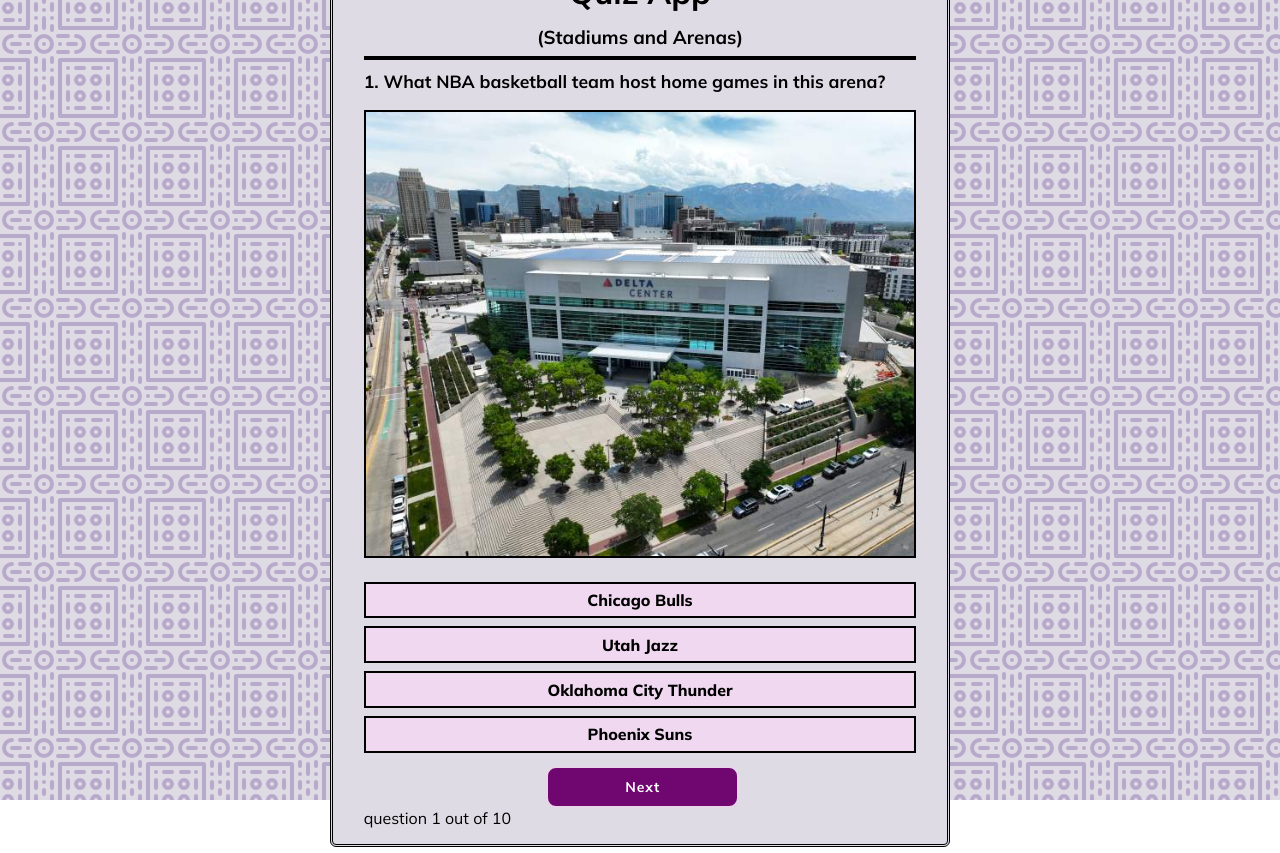
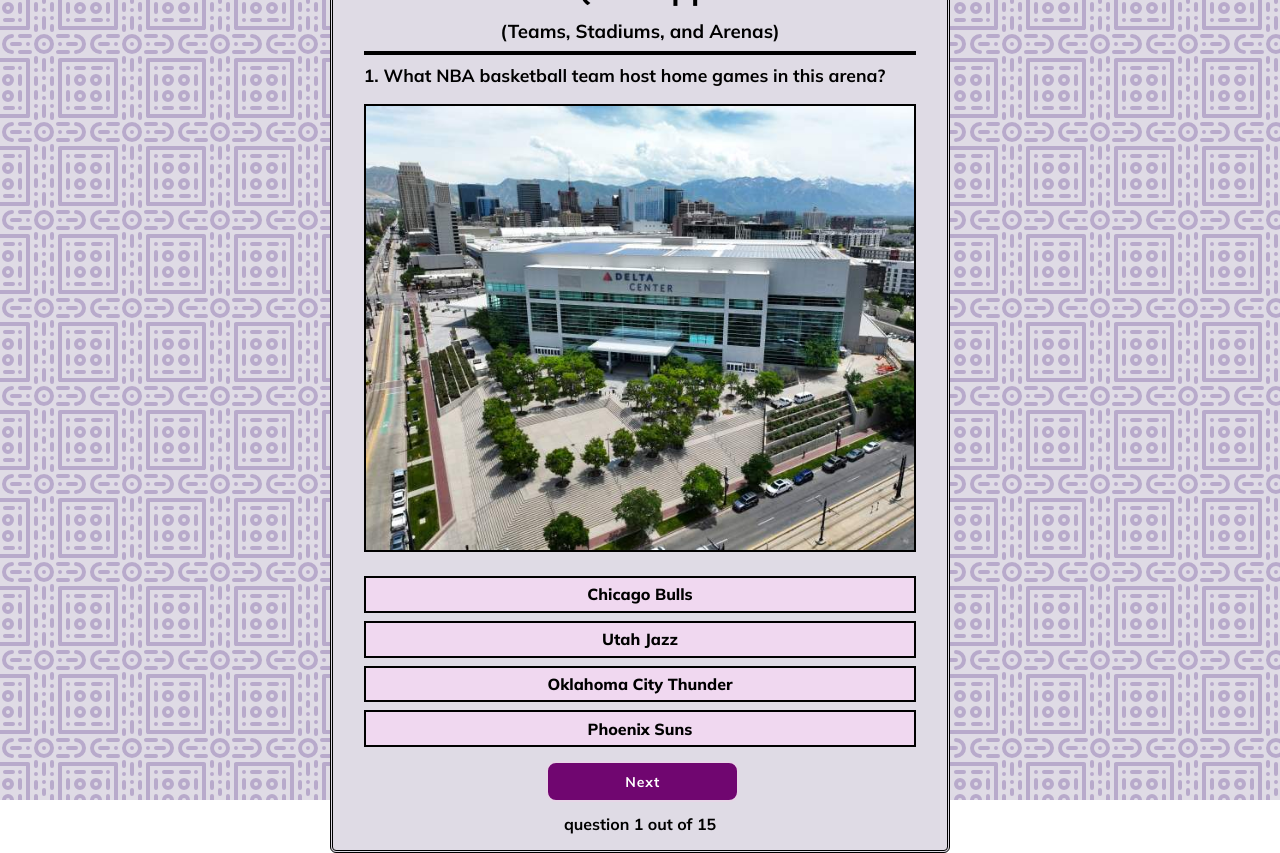
Before and after one commit to cdanderson76/cdaQuizApp, a React (Vite) app: page / in a window 1280 px wide. Built offline with nearby package versions, Linux system fonts and the light colour scheme.

Commit message:
modified and added more data to the data file and UI to show number of questions

```diff
--- a/src/data.js
+++ b/src/data.js
@@ -8,10 +8,12 @@ import littlecaesars from './images/littlecaesars.jpg';
 import lucas from './images/lucas.jpg';
 import lumen from './images/lumen.jpg';
 import paycom from './images/paycom.jpg';
+import trivia from './images/trivia.jpeg';
+import nfltriv from './images/nfltriv.jpg';
 
 export const data = [
     {
-        title: 'Stadiums and Arenas',
+        title: 'Teams, Stadiums, and Arenas',
         question: 'What NBA basketball team host home games in this arena?',
         facility: delta,
         option1: 'Chicago Bulls',
@@ -22,7 +24,29 @@ export const data = [
     },
 
     {
-        title: 'Stadiums and Arenas',
+        title: 'NBA Athletes',
+        question: 'What NBA basketball player is most famous for wearing #30?',
+        facility: trivia,
+        option1: 'Steph Curry',
+        option2: 'Reggie Miller',
+        option3: 'Seth Curry',
+        option4: 'Kevin Durant',
+        ans: 1
+    },
+
+    {
+        title: 'Teams, Stadiums, and Arenas',
+        question: 'What NFL team picked up in the MIDDLE OF THE NIGHT, and moved to Indianapolis, Indiana to become the Indianapolis Colts on March 28th, 1984?',
+        facility: nfltriv,
+        option1: 'Houston Oilers',
+        option2: 'New York Jets',
+        option3: 'Washington Redskins',
+        option4: 'Baltimore Ravens',
+        ans: 4
+    },
+
+    {
+        title: 'Teams, Stadiums, and Arenas',
         question: 'What NBA basketball team host home games in this arena?',
         facility: paycom,
         option1: 'Chicago Bulls',
@@ -33,7 +57,7 @@ export const data = [
     },
 
     {
-        title: 'Stadiums and Arenas',
+        title: 'Teams, Stadiums, and Arenas',
         question: 'What NFL football team host home games in this stadium?',
         facility: allegiant,
         option1: 'Dallas Cowboys',
@@ -44,7 +68,18 @@ export const data = [
     },
 
     {
-        title: 'Stadiums and Arenas',
+        title: 'NFL Athletes',
+        question: 'Which of the pair of siblings below are current NFL coaches (as of 2025)?',
+        facility: nfltriv,
+        option1: 'Travis Kelce and Jason Kelce',
+        option2: 'Jim Harbaugh and John Harbaugh',
+        option3: 'Stefon Diggs and Trevon Diggs',
+        option4: 'JJ Watt and TJ Watt',
+        ans: 2
+    },
+
+    {
+        title: 'Teams, Stadiums, and Arenas',
         question: 'What NBA basketball team host home games in this arena?',
         facility: fedex,
         option1: 'Memphis Grizzlies',
@@ -55,7 +90,7 @@ export const data = [
     },
 
     {
-        title: 'Stadiums and Arenas',
+        title: 'Teams, Stadiums, and Arenas',
         question: 'What NBA basketball team host home games in this arena?',
         facility: fiserv,
         option1: 'Phoenix Suns',
@@ -66,7 +101,18 @@ export const data = [
     },
 
     {
-        title: 'Stadiums and Arenas',
+        title: 'NBA Athletes',
+        question: `What NBA basketball player was known as 'Agent 0'?`,
+        facility: trivia,
+        option1: 'Steph Curry',
+        option2: 'Gilbert Arenas',
+        option3: 'Isiah Thomas',
+        option4: 'Allen Iverson',
+        ans: 2
+    },
+
+    {
+        title: 'Teams, Stadiums, and Arenas',
         question: 'What NFL football team host home games in this stadium?',
         facility: levi,
         option1: 'Cincinatti Bengals',
@@ -77,7 +123,7 @@ export const data = [
     },
 
     {
-        title: 'Stadiums and Arenas',
+        title: 'Teams, Stadiums, and Arenas',
         question: 'What NBA basketball team host home games in this arena?',
         facility: intuit,
         option1: 'Golden State Warriors',
@@ -88,7 +134,7 @@ export const data = [
     },
 
     {
-        title: 'Stadiums and Arenas',
+        title: 'Teams, Stadiums, and Arenas',
         question: 'What NFL football team host home games in this stadium?',
         facility: lumen,
         option1: 'Seattle Seahawks',
@@ -99,7 +145,7 @@ export const data = [
     },
 
     {
-        title: 'Stadiums and Arenas',
+        title: 'Teams, Stadiums, and Arenas',
         question: 'What NBA basketball team host home games in this arena?',
         facility: littlecaesars,
         option1: 'Detroit Pistons',
@@ -110,7 +156,18 @@ export const data = [
     },
 
     {
-        title: 'Stadiums and Arenas',
+        title: 'NBA Athletes',
+        question: 'What NBA basketball player was picked at #5 by the Dallas Mavericks in order to trade for Luka Doncic at #3 by the Atlanta Hawks?',
+        facility: trivia,
+        option1: 'Trae Young',
+        option2: 'Jaren Jackson Jr.',
+        option3: 'Marvin Bagley III',
+        option4: 'Collin Sexton',
+        ans: 1
+    },
+
+    {
+        title: 'Teams, Stadiums, and Arenas',
         question: 'What NFL football team host home games in this stadium?',
         facility: lucas,
         option1: 'Pittsburg Steelers',
--- a/src/index.css
+++ b/src/index.css
@@ -63,6 +63,12 @@ img {
   width: 90%;
 }
 
+.question-container p {
+  text-align: center;
+  margin-top: 0.7em;
+  font-weight: bold;
+}
+
 li {
   display: flex;
   justify-content: center;
```
Also changed, not shown: src/images/nfltriv.jpg (added), src/images/trivia.jpeg (added).
